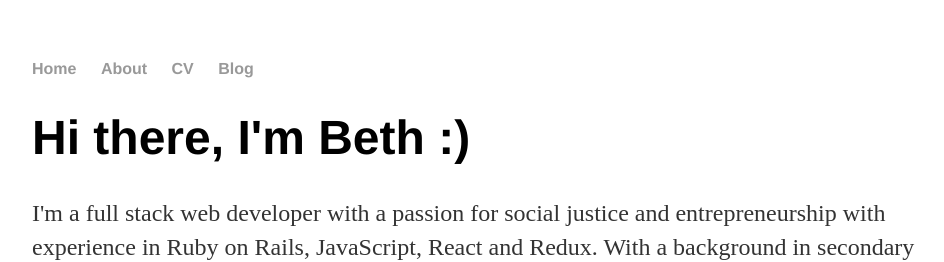
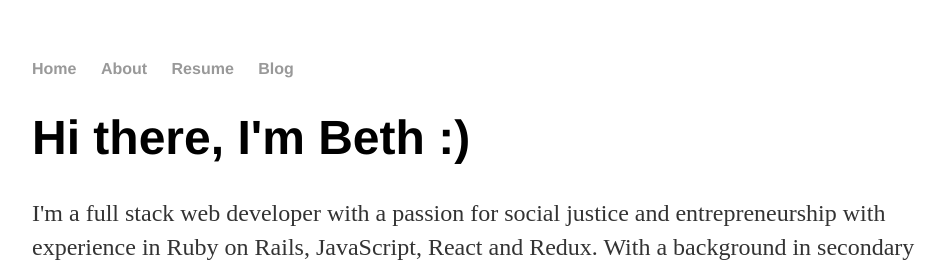
Before and after one commit to bethwilson07/bethwilson07.github.io, a Jekyll site: the page built from about/index.html, in a window 1280 px wide. Shown: the top 262 px of the page, without its empty margins (160-1104 px from the left). Built offline with Jekyll 4.4.1, drawn with Linux system fonts in a browser that asks for light colours.

Commit message:
Update default.html
changed CV to Resume

```diff
--- a/_layouts/default.html
+++ b/_layouts/default.html
@@ -11,7 +11,7 @@
 	    		<ul>
 	        		<li><a href="/">Home</a></li>
 		        	<li><a href="/about">About</a></li>
-	        		<li><a class="resume" href="/web/viewer.html?file=Beth Wilson Technical Resume 2019.pdf">CV</a></li>
+	        		<li><a href="/web/viewer.html?file=Beth Wilson Technical Resume 2019.pdf">Resume</a></li>
 	        		<li><a href="/blog">Blog</a></li>
 	    		</ul>
 			</nav>
```
